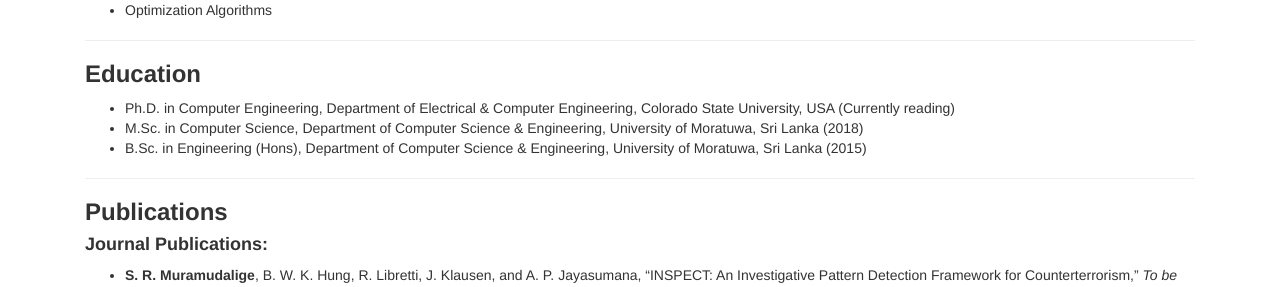
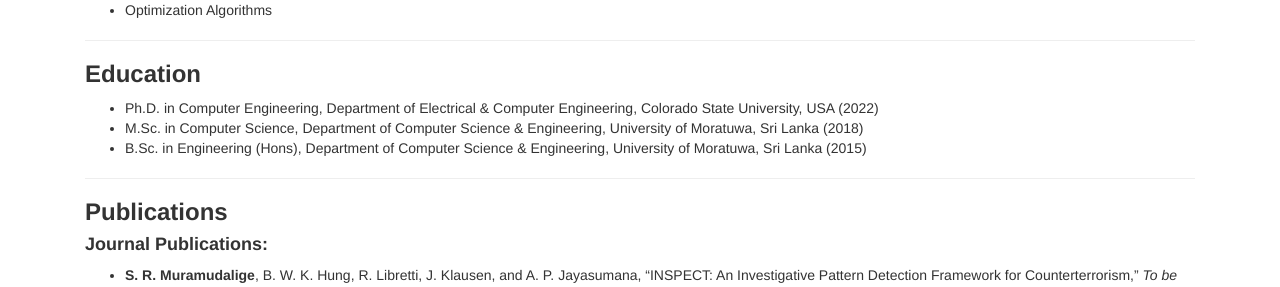
Before and after one commit to Shashika/Shashika.github.io, a Jekyll site: the page built from index.html, in a window 1280 px wide. Shown: the part 410-697 px from the top of the page. Built offline with Jekyll 4.4.1, drawn with Linux system fonts in a browser that asks for light colours.

Commit message:
add phd year

```diff
--- a/index.html
+++ b/index.html
@@ -35,7 +35,7 @@ title: Shashika Ranga Muramudalige
 
     <h3><b>Education</b></h3>
 	   <ul>
-		  <li>Ph.D. in Computer Engineering, Department of Electrical & Computer Engineering, Colorado State University, USA (Currently reading)</li>
+		  <li>Ph.D. in Computer Engineering, Department of Electrical & Computer Engineering, Colorado State University, USA (2022)</li>
 		  <li>M.Sc. in Computer Science, Department of Computer Science & Engineering, University of Moratuwa, Sri Lanka (2018)</li>
 		  <li>B.Sc. in Engineering (Hons), Department of Computer Science & Engineering, University of Moratuwa, Sri Lanka (2015)</li>
 	   </ul>
```
